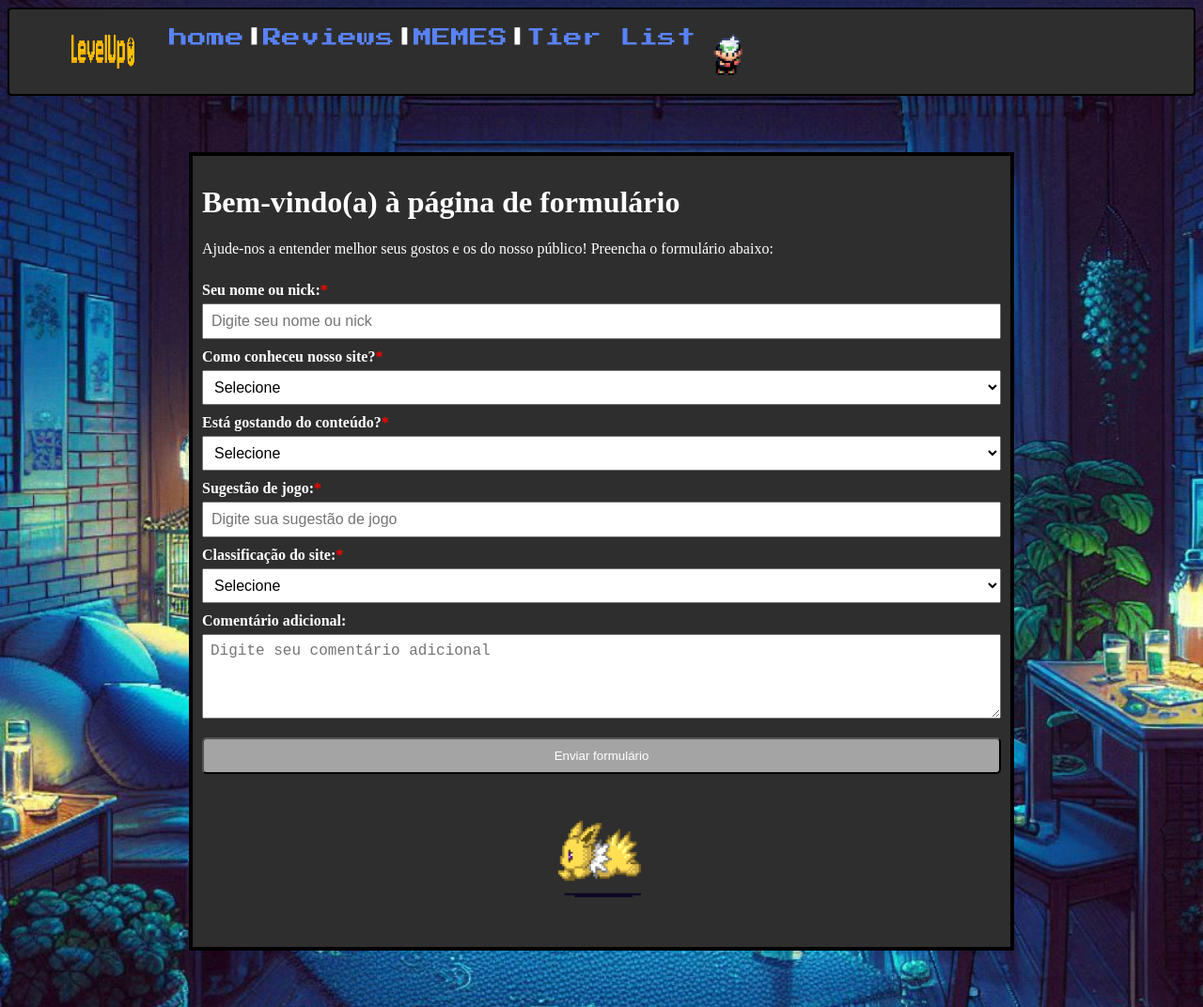
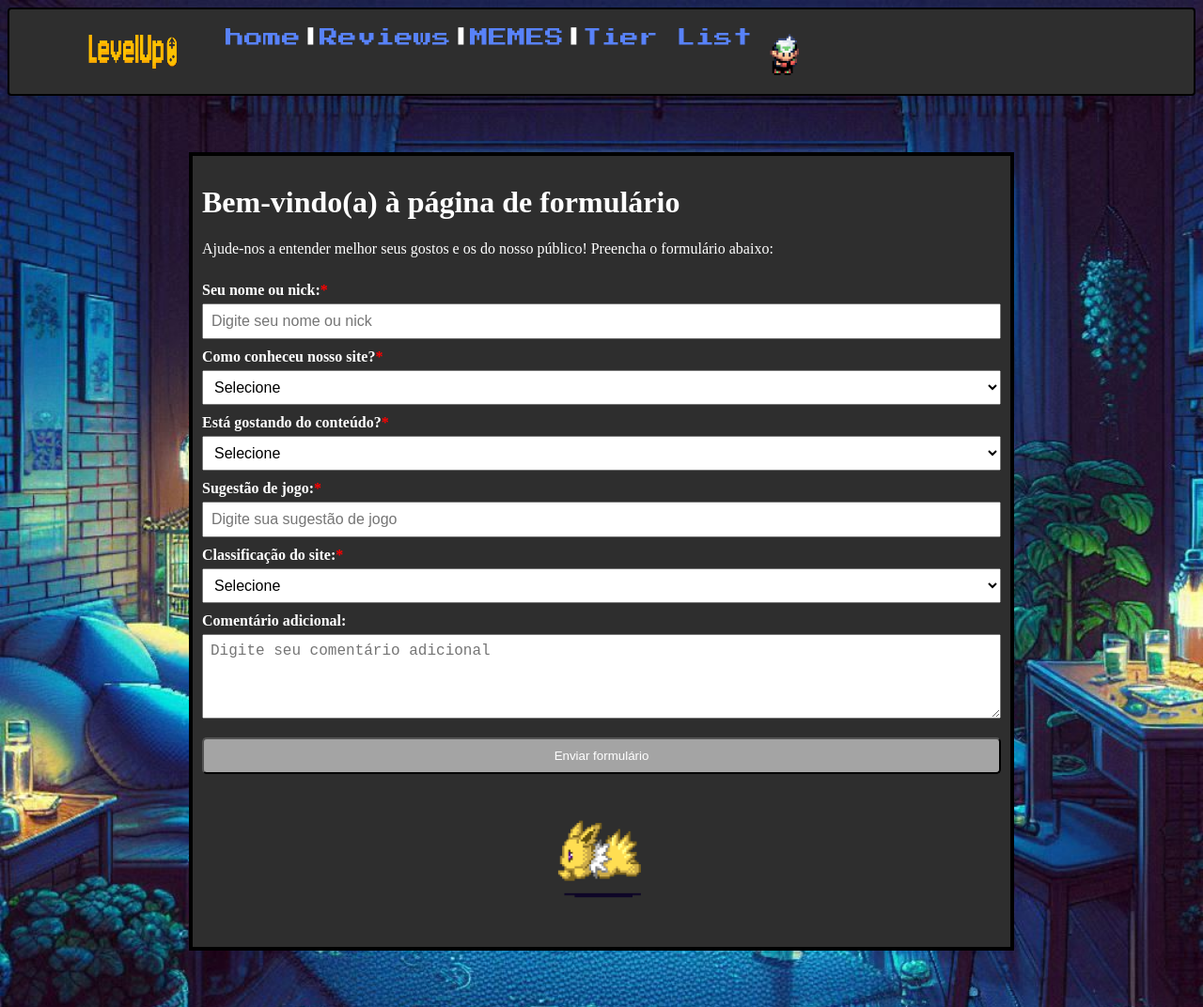
Before and after one commit to JoaoVictor019/LevelUp, a plain HTML site: page docs/formulários.html in a window 1280 px wide. Shown: the whole page at 94% size. Drawn offline with Linux system fonts and the light colour scheme.

Commit message:
Update formulários.html

```diff
--- a/docs/formulários.html
+++ b/docs/formulários.html
@@ -11,7 +11,7 @@
 
 <body>
     <div class="navegacao">
-        <img src="fundos/Logo LevelUp atualizada.png" width="150" height="50">
+        <img src="fundos/Logo LevelUp atualizada.png" width="210" height="50">
         <a href="index.html">home</a>
         <b>|</b>
         <a href="reviews.html">Reviews</a>
```
